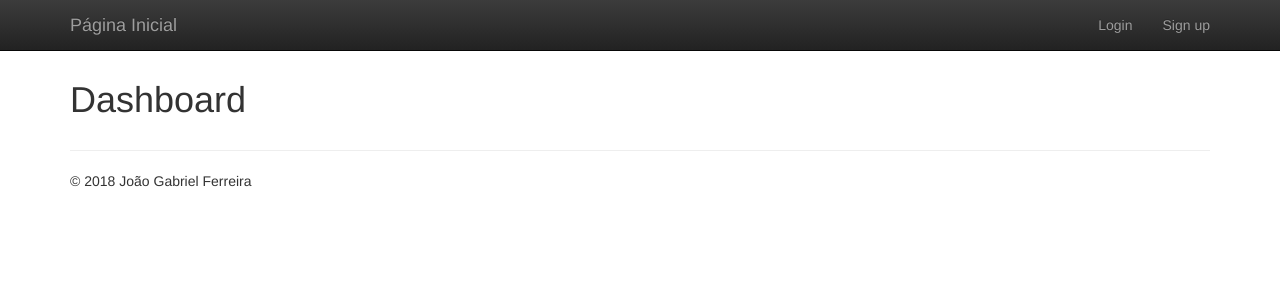
After one commit to jgnunes/mysite, a Django app: page /users/dashboard/ in a window 1280 px wide. The commit adds this page. Shown: the top 300 px of the page. Run offline with Django 3.2, Linux system fonts and the light colour scheme; some libraries are stand-ins or nearby versions.

Commit message:
redirects from login

```diff
--- a/mysite/settings.py
+++ b/mysite/settings.py
@@ -124,3 +124,4 @@ STATIC_URL = '/static/'
 STATICFILES_DIR = [os.path.join(BASE_DIR, 'static'),]
 
 LOGIN_URL = 'users:login'
+LOGIN_REDIRECT_URL = 'users:dashboard'
--- a/templates/layout.html
+++ b/templates/layout.html
@@ -42,7 +42,13 @@
     </div>
   </nav>
 
-  {% block content %}{% endblock %}
+  <style>
+  #content {
+    margin-top: 60px;
+   }
+  </style>
+  {% block content %}
+  {% endblock %}
 
   <div class="container">
 
--- /dev/null
+++ b/users/templates/users/dashboard.html
@@ -0,0 +1,11 @@
+{% extends "layout.html" %}
+
+{% block title %}Dashboard | {{ block.super }}{% endblock %}
+
+{% block content %}
+    <div id="content">
+        <div class="container">
+            <h1>Dashboard</h1>
+        </div>
+    </div>
+{% endblock %}
--- a/users/urls.py
+++ b/users/urls.py
@@ -1,7 +1,9 @@
 from django.conf.urls import url, include
+from . import views
 
 app_name = 'users'
 
 urlpatterns = [
+    url(r'^dashboard/$', views.dashboard, name='dashboard'),
     url('^', include('django.contrib.auth.urls')),
 ]
--- a/users/views.py
+++ b/users/views.py
@@ -1 +1,5 @@
 from django.shortcuts import render
+
+
+def dashboard(request):
+    return render(request, 'users/dashboard.html')
```
Also changed, not shown: db.sqlite3.
